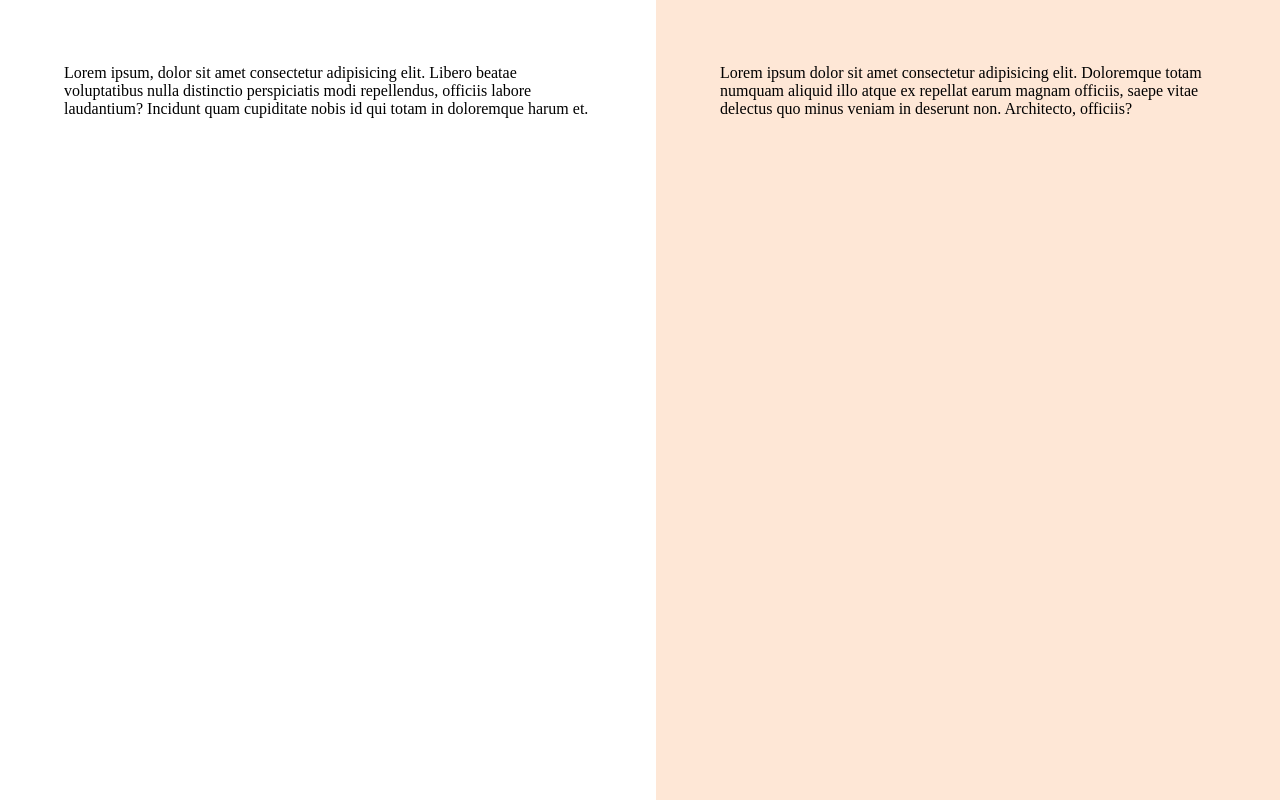
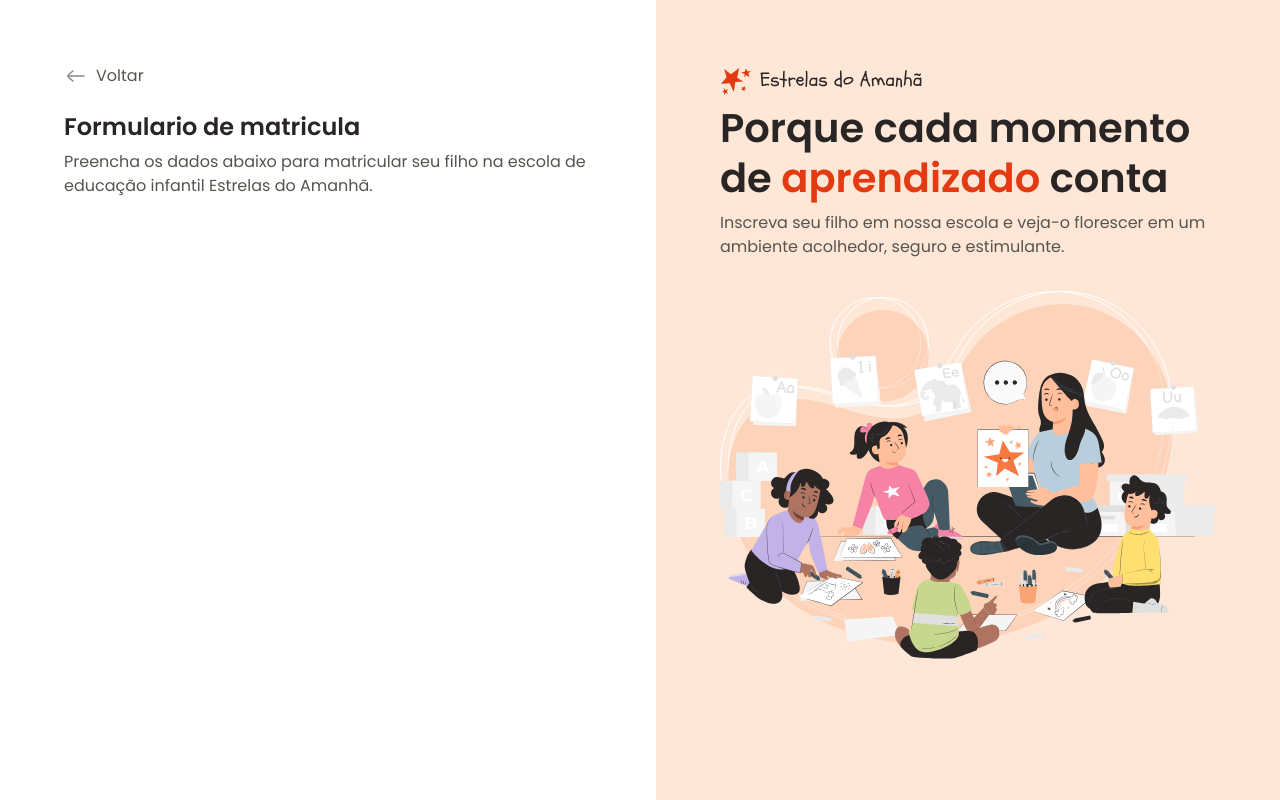
Before and after one commit to viniciusfelipe01/Formulario-de-matricula, a plain HTML site: page index.html in a window 1280 px wide. Drawn offline with Linux system fonts and the light colour scheme.

Commit message:
conteudo aside e cionteudo inicial do main

```diff
--- a/index.html
+++ b/index.html
@@ -16,11 +16,29 @@
   <div id="app">
 
     <main>
-      <div class="main-container">Lorem ipsum, dolor sit amet consectetur adipisicing elit. Libero beatae voluptatibus nulla distinctio perspiciatis modi repellendus, officiis labore laudantium? Incidunt quam cupiditate nobis id qui totam in doloremque harum et.</div>
+      <div class="main-container">
+        <div class="back">
+          <img src="assets/icons/arrow-left-02.svg" alt="seta para esquerda">
+          <span>Voltar</span>
+        </div>
+
+        <h1>Formulario de matricula</h1>
+        <p>Preencha os dados abaixo para matricular seu filho na escola de educação infantil Estrelas do Amanhã.</p>
+
+      </div>
     </main>
 
     <aside>
-      <div class="aside-container">Lorem ipsum dolor sit amet consectetur adipisicing elit. Doloremque totam numquam aliquid illo atque ex repellat earum magnam officiis, saepe vitae delectus quo minus veniam in deserunt non. Architecto, officiis?</div>
+      <div class="aside-container">
+        <header>
+          <img src="assets/logo.svg" alt="Logo estrelas do amanha">
+          <h2>Porque cada momento de <span> aprendizado </span> conta</h2>
+          <p>Inscreva seu filho em nossa escola e veja-o florescer em um ambiente acolhedor, seguro e estimulante.</p>
+        </header>
+
+        <img src="assets/Illustration.svg" alt="Ilustracao de uma pessoa com criancas">
+
+      </div>
     </aside>
 
   </div>
--- a/style/global.css
+++ b/style/global.css
@@ -24,4 +24,16 @@
 
 body {
   overflow: hidden;
+
+  font: var(--text);
+  color: var(--text-secondary);
 }
+
+h1, h2 {
+  color: var(--text-primary);
+}
+
+img {
+  max-width: 100%;
+  height: auto;
+}
--- a/style/layout.css
+++ b/style/layout.css
@@ -14,6 +14,18 @@ main {
     max-width: 33rem;
     margin-left: auto;
   }
+
+  & .back {
+    display: flex;
+    align-items: center;
+    gap: .5rem;
+    margin-bottom: 1.5rem;
+  }
+
+  & h1 {
+    font: 600 1.5rem/1.25 var(--font-family);
+    margin-bottom: .5rem;
+  }
 }
 
 aside {
@@ -22,6 +34,19 @@ aside {
 
   & .aside-container {
     max-width: 31rem;
+
+    & > img {
+      margin-top: 2rem;
+    }
   }
 
+  & h2 {
+    font: 600 2.5rem/1.25 var(--font-family);
+    margin-bottom: .5rem;
+
+    & span {
+      color: var(--text-highlight);
+
+    }
+  }
 }
```
